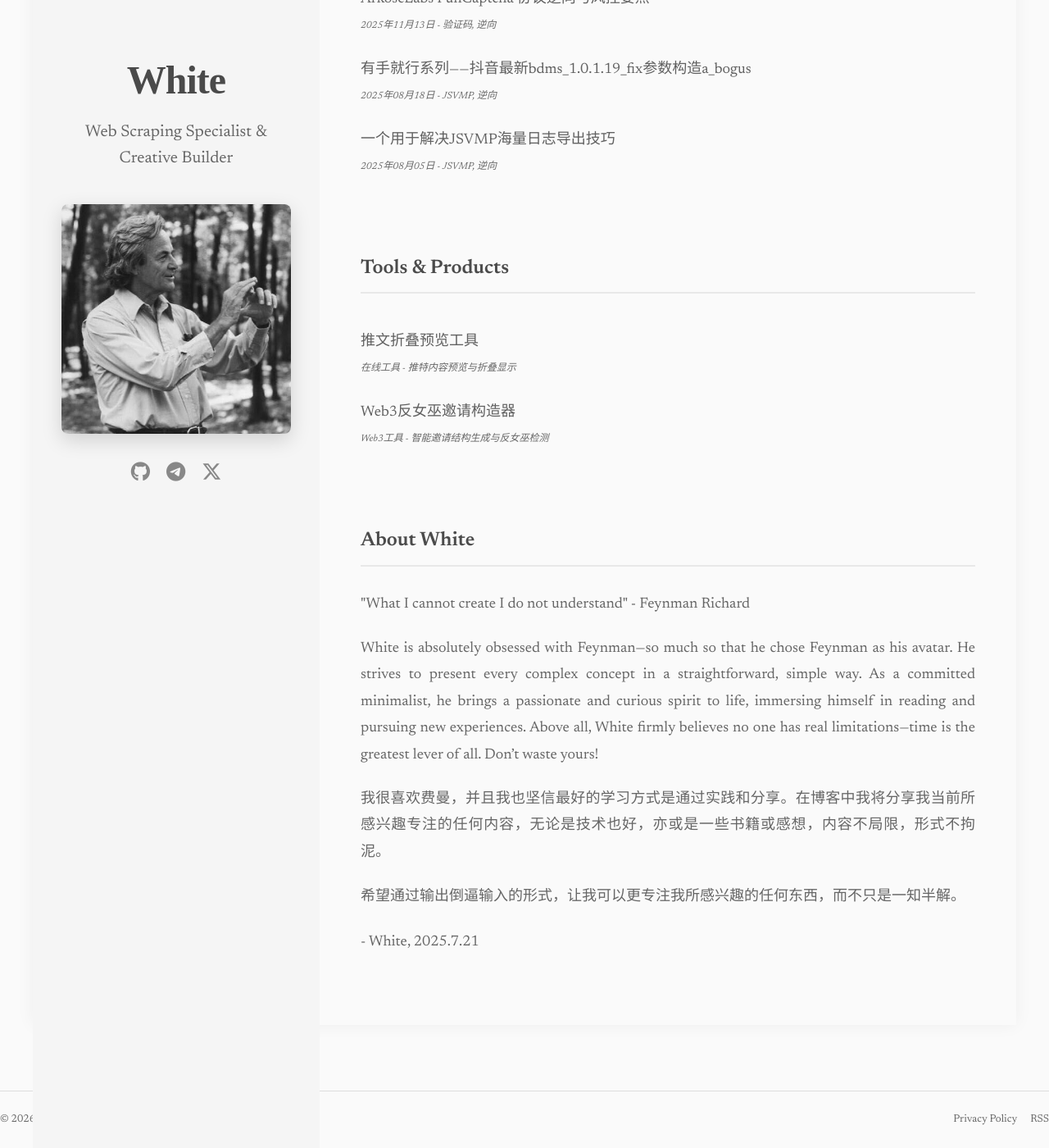
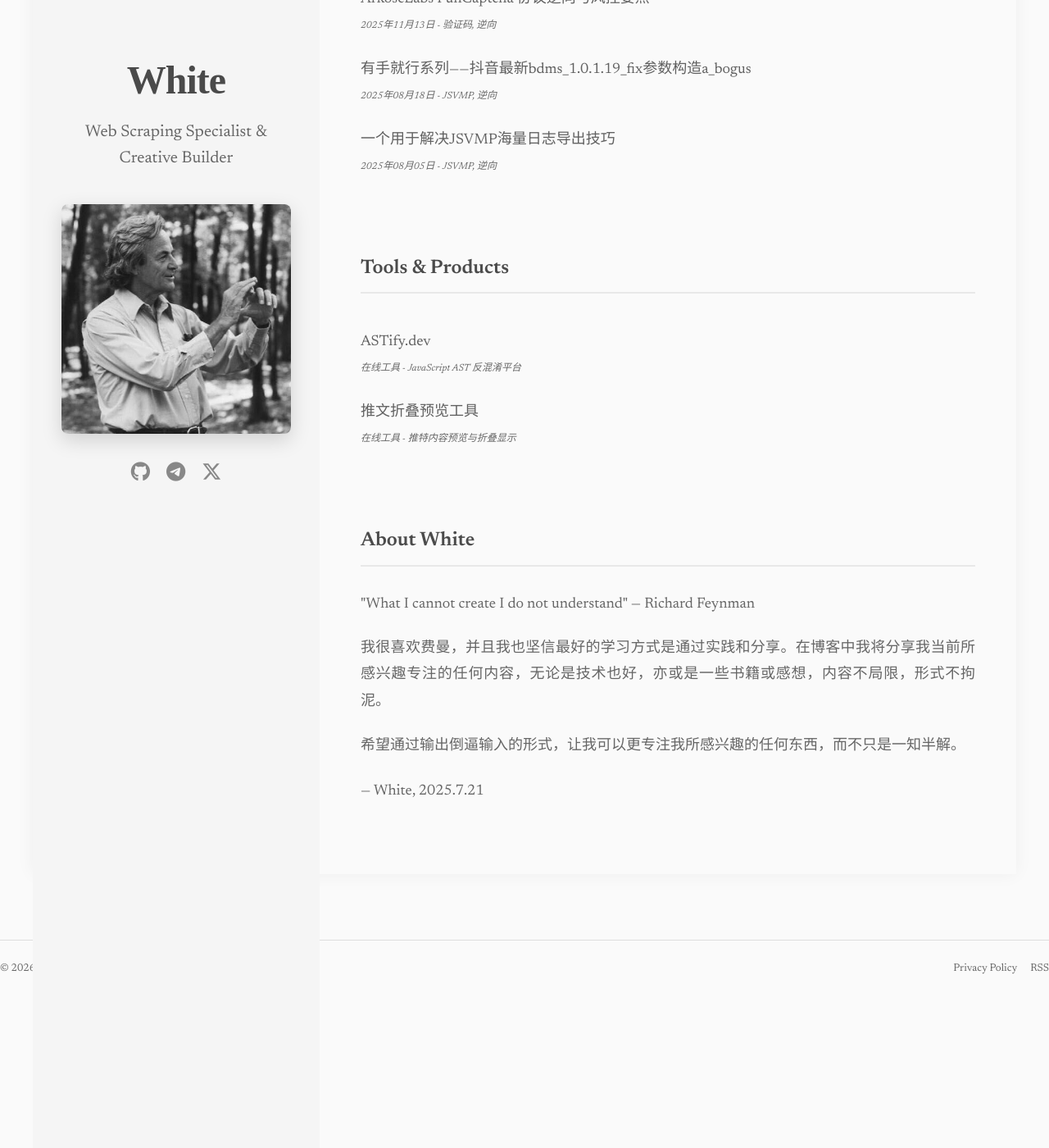
Before and after one commit to haloowhite/blog, a Jekyll site: the page built from index.html, in a window 1280 px wide and 1400 px high, scrolled down 428 px. Shown: the whole window at 82% size. Built offline with Jekyll 4.4.1, drawn with Linux system fonts in a browser that asks for light colours; some web fonts are replaced; after the commit the page ends 1644 px from its top, so only the background shows below that.

Commit message:
优化首页: 加钩子文案, 重写About, 加ASTify.dev, 去掉Web3工具

```diff
--- a/_config.yml
+++ b/_config.yml
@@ -39,7 +39,7 @@ collections:
     permalink: /:year/:month/:day/:title/
 
 # Custom variables
-author_bio: "White is absolutely obsessed with Feynman—so much so that he chose Feynman as his avatar. He strives to present every complex concept in a straightforward, simple way. As a committed minimalist, he brings a passionate and curious spirit to life, immersing himself in reading and pursuing new experiences. Above all, White firmly believes no one has real limitations—time is the greatest lever of all. Don’t waste yours!"
+author_bio: "我很喜欢费曼，并且我也坚信最好的学习方式是通过实践和分享。希望通过输出倒逼输入的形式，让我可以更专注我所感兴趣的任何东西，而不只是一知半解。"
 
 # Social links
 social:
--- a/assets/css/main.scss
+++ b/assets/css/main.scss
@@ -1510,3 +1510,18 @@ body {
     }
   }
 }
+
+// Hero Hook
+.hero-hook {
+  text-align: center;
+  padding: 0 0 1.5rem 0;
+  margin-bottom: 0.5rem;
+
+  .hook-text {
+    font-size: 0.95rem;
+    color: $text-light;
+    letter-spacing: 0.02em;
+    margin: 0;
+    font-style: italic;
+  }
+}
--- a/index.html
+++ b/index.html
@@ -44,6 +44,17 @@ description: "White's Blog — 专注逆向工程、JSVMP 分析、验证码协
 <section class="featured-articles">
   <h2 class="section-title">Tools & Products</h2>
   <div class="article-list">
+    <a href="https://astify.dev" target="_blank" class="article-link">
+      <article class="article-item">
+        <h3 class="article-title">
+          ASTify.dev
+        </h3>
+        <div class="article-meta">
+          在线工具 - JavaScript AST 反混淆平台
+        </div>
+        <div class="arrow-icon"></div>
+      </article>
+    </a>
     <a href="https://tweet.haloowhite.com/" target="_blank" class="article-link">
       <article class="article-item">
         <h3 class="article-title">
@@ -55,17 +66,6 @@ description: "White's Blog — 专注逆向工程、JSVMP 分析、验证码协
         <div class="arrow-icon"></div>
       </article>
     </a>
-    <a href="/tools/web3-referral.html" class="article-link">
-      <article class="article-item">
-        <h3 class="article-title">
-          Web3反女巫邀请构造器
-        </h3>
-        <div class="article-meta">
-          Web3工具 - 智能邀请结构生成与反女巫检测
-        </div>
-        <div class="arrow-icon"></div>
-      </article>
-    </a>
   </div>
 </section>
 
@@ -73,16 +73,13 @@ description: "White's Blog — 专注逆向工程、JSVMP 分析、验证码协
 <section class="about-section">
   <h2 class="section-title">About White</h2>
   <div class="about-content">
-    <p>"What I cannot create I do not understand" - Feynman Richard</p>
+    <p>"What I cannot create I do not understand" — Richard Feynman</p>
 
-    <p>{{ site.author_bio }}</p>
-
-    <p>
-      我很喜欢费曼，并且我也坚信最好的学习方式是通过实践和分享。在博客中我将分享我当前所感兴趣专注的任何内容，无论是技术也好，亦或是一些书籍或感想，内容不局限，形式不拘泥。</p>
+    <p>我很喜欢费曼，并且我也坚信最好的学习方式是通过实践和分享。在博客中我将分享我当前所感兴趣专注的任何内容，无论是技术也好，亦或是一些书籍或感想，内容不局限，形式不拘泥。</p>
 
     <p>希望通过输出倒逼输入的形式，让我可以更专注我所感兴趣的任何东西，而不只是一知半解。</p>
 
-    <p>- White, 2025.7.21</p>
+    <p>— White, 2025.7.21</p>
 
   </div>
 </section>
```
Also changed, not shown: other parts of index.html (+1 -1 lines), tools.md (+12 -12 lines).
